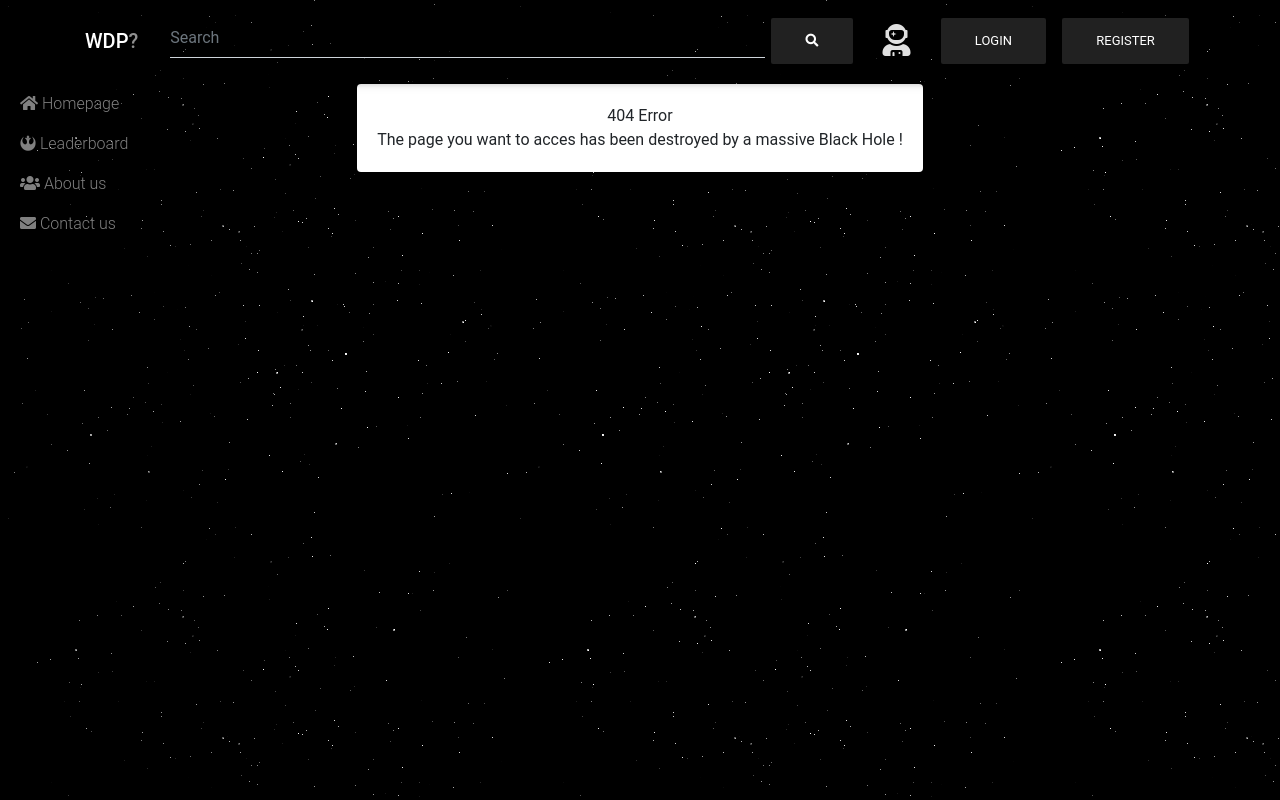
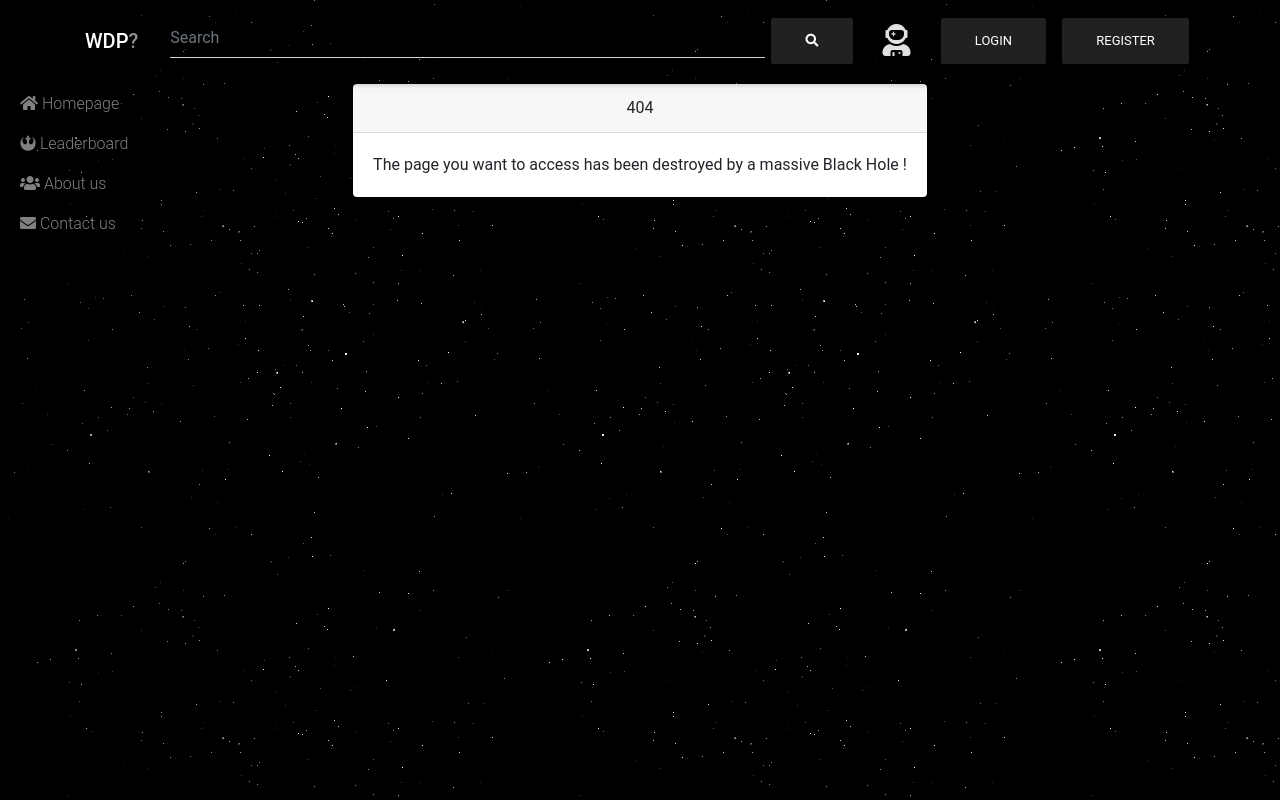
Before and after one commit to 09ubberboy90/WadThePlanet, a Django app: template templates/404.html in a window 1280 px wide. Run offline with Django 3.2, Linux system fonts and the light colour scheme; the template is opened without the code that fills it, so the values that code supplies are empty; some libraries are stand-ins or nearby versions.

Commit message:
Edited some forms of the errors

```diff
--- a/templates/404.html
+++ b/templates/404.html
@@ -2,11 +2,12 @@
 {% block content_block %}
 <div class="d-flex justify-content-center h-100">
 <div class="card">
+<div class='card-header'>
+404
+</div>
 <div class="card-body">
-    404 Error </br>
-    The page you want to acces has been destroyed by a massive Black Hole !
-    {{ exception }}
-  </div>
+    The page you want to access has been destroyed by a massive Black Hole !
+</div>
 </div>
 </div>
 {% endblock content_block %}
--- a/templates/500.html
+++ b/templates/500.html
@@ -2,8 +2,10 @@
 {% block content_block %}
 <div class="d-flex justify-content-center h-100">
 <div class="card">
+<div class='card-header'>
+500
+</div>
 <div class="card-body">
-    500 error</br>
     We seemed to have run in a technical Problem...</br>
     Let us call in the alien to solve it !!
   </div>
```
